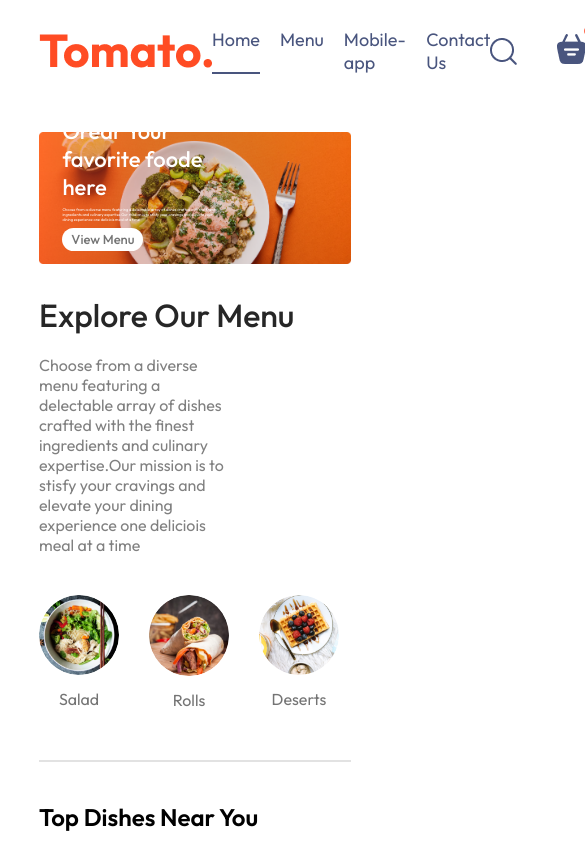
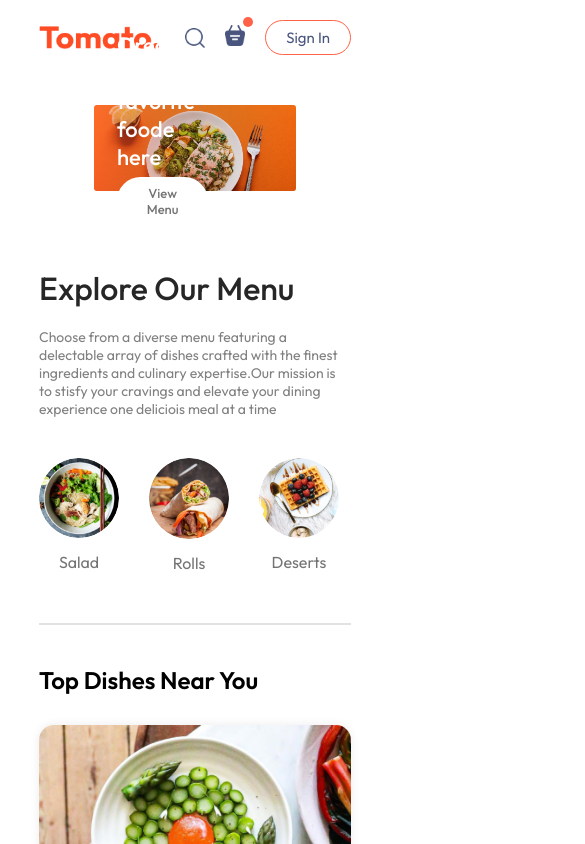
Before and after one commit to TharangaDil/FoodApp, a React (Vite) app in the folder frontend/: page / in a window 390 px wide. Shown: the top 844 px of the page, 585 px wide, since content can reach past the window. Built offline with nearby package versions, Linux system fonts and the light colour scheme; a web font is replaced by a local one.

Commit message:
Edited explore menu

```diff
--- a/frontend/src/App.jsx
+++ b/frontend/src/App.jsx
@@ -1,4 +1,4 @@
-import React from 'react'
+import React, { useState } from 'react'
 import Navbar from './components/Navbar/Navbar'
 import { Route, Routes } from 'react-router-dom'
 import Home from './Pages/Home/Home'
@@ -7,10 +7,13 @@ import PalceOrder from './Pages/PlaceOrder/PalceOrder'
 import Footer from './components/Footer/Footer'
 
 const App = () => {
+
+  const [showLogin,setShowLogin] =useState(false)
   return (
     <>
+    {showLogin?<Login/>:<></>}
     <div className='app'>
-      <Navbar/>
+      <Navbar setShowLogin={setShowLogin}/>
       <Routes>
         <Route path='/' element={<Home/>} />
         <Route path='/cart' element={<Cart/>} />
--- a/frontend/src/components/ExploreMenu/exploreMenu.css
+++ b/frontend/src/components/ExploreMenu/exploreMenu.css
@@ -46,3 +46,9 @@
     border: 4px solid tomato;
     padding: 2px;
 }
+@media(max-width:1050px){
+    .explore-menu-text{
+        max-width: 100%;
+        font-size: 14px;
+    }
+}
--- a/frontend/src/components/Footer/footer.css
+++ b/frontend/src/components/Footer/footer.css
@@ -40,3 +40,13 @@
     background-color: gray;
     border: none;
 }
+@media(max-width:750px){
+    .footer-content{
+        display: flex;
+        flex-direction: column;
+        gap: 35px;
+    }
+    .footer-content-right{
+        text-align: center;
+    }
+}
--- a/frontend/src/components/Header/header.css
+++ b/frontend/src/components/Header/header.css
@@ -36,3 +36,20 @@
     font-size: max(1vw,13px);
     border-radius: 50px;
 }
+@media(max-width:1050px){
+
+    .header-content{
+        max-width: 45%;
+    }
+}
+@media(max-width:750px){
+    .header{
+        max-width: 65%;
+    }
+    .header-content p{
+        display: none;
+    }
+    .header-content button{
+        padding: 2vw 4vw;
+    }
+}
--- a/frontend/src/components/Navbar/Navbar.css
+++ b/frontend/src/components/Navbar/Navbar.css
@@ -54,3 +54,50 @@
     top: -8px;
     right: -8px;
 }
+@media (max-width:1050px){
+    .navbar .logo{
+        width: 140px;
+
+    }
+    .navbar-menu{
+        gap: 20px;
+        font-size: 17px;
+    }
+    .navbar-right{
+        gap: 30px;
+    }
+    .navbar-right img{
+        width: 22px;
+    }
+    .navbar-right button{
+        padding: 8px 25px;
+    }
+}
+@media (max-width:900px){
+    .navbar .logo{
+        width: 120px;
+
+    }
+    .navbar-menu{
+        gap: 15px;
+        font-size: 16px;
+    }
+    .navbar-right{
+        gap: 20px;
+    }
+    .navbar-right img{
+        width: 20px;
+    }
+    .navbar-right button{
+        padding: 7px 20px;
+        font-size: 15px;
+    }
+}
+@media (max-width:750px){
+
+    .navbar-menu{
+        display: none;
+
+    }
+
+}
--- a/frontend/src/components/Navbar/Navbar.jsx
+++ b/frontend/src/components/Navbar/Navbar.jsx
@@ -1,8 +1,9 @@
 import React, { useState } from 'react'
 import './Navbar.css'
 import { assets } from '../../assets/assets'
+import { Link } from 'react-router-dom';
 
-const Navbar = () => {
+const Navbar = ({setShowLogin}) => {
     const[menu,setMenu] = useState("home");
 
 
@@ -11,10 +12,10 @@ const Navbar = () => {
     <div className='navbar'>
         <img src={assets.logo} alt="" className="logo" />
         <ul className="navbar-menu">
-            <li onClick={()=> setMenu("home")} className={menu==="home"?"active":""}>Home</li>
-            <li onClick={()=> setMenu("menu")} className={menu==="menu"?"active":""}>Menu</li>
-            <li onClick={()=> setMenu("mobile-app")} className={menu==="mobile-app"?"active":""}>Mobile-app</li>
-            <li onClick={()=> setMenu("contact-us")} className={menu==="contact-us"?"active":""}>Contact Us</li>
+            <Link to='/' onClick={()=> setMenu("home")} className={menu==="home"?"active":""}>Home</Link>
+            <a href='#explore-menu' onClick={()=> setMenu("menu")} className={menu==="menu"?"active":""}>Menu</a>
+            <a href='#app-download' onClick={()=> setMenu("mobile-app")} className={menu==="mobile-app"?"active":""}>Mobile-app</a>
+            <a href='#footer' onClick={()=> setMenu("contact-us")} className={menu==="contact-us"?"active":""}>Contact Us</a>
         </ul>
         <div className="navbar-right">
             <img src={assets.search_icon} alt="" />
@@ -22,7 +23,7 @@ const Navbar = () => {
                 <img src={assets.basket_icon} alt="" />
                 <div className="dot"></div>
             </div>
-            <button>Sign In</button>
+            <button onClick={()=>setShowLogin(true)}>Sign In</button>
         </div>
     </div>
   )
--- a/frontend/src/index.css
+++ b/frontend/src/index.css
@@ -4,6 +4,7 @@
   margin: 0;
   box-sizing: border-box;
   font-family: Outfit;
+  scroll-behavior: smooth;
 }
 body{
   min-height: 100vh;
```
Also changed, not shown: frontend/src/components/Loging/Login.jsx (added, +13 -0 lines), frontend/src/components/Loging/login.css (added).
